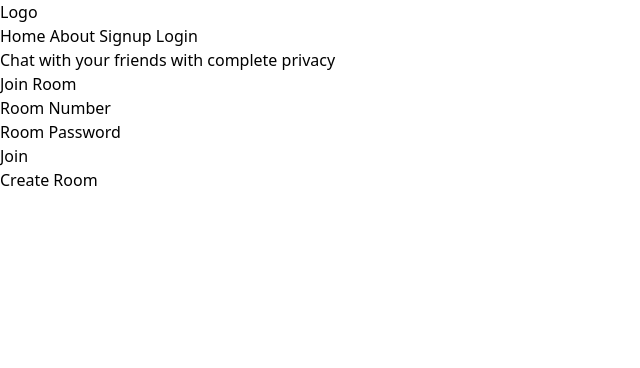
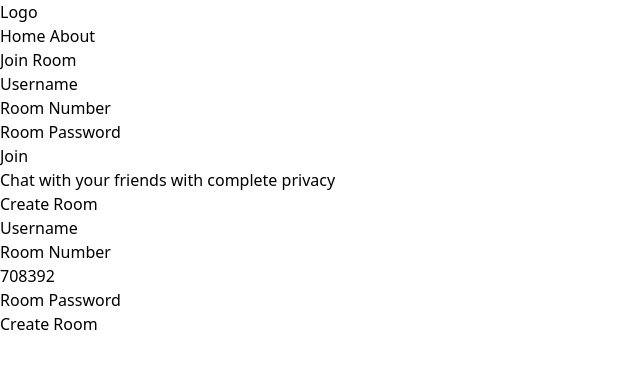
Before and after one commit to yash-73/Decentralized-Chat-App, a React (Vite) app in the folder client/: page / in a window 1280 px wide. Shown: the top 368 px of the page, without its empty margins (0-640 px from the left). Built offline with nearby package versions, Linux system fonts and the light colour scheme; no server answers.

Commit message:
No auth updates

```diff
--- /dev/null
+++ b/client/src/components/CreateRoom.jsx
@@ -0,0 +1,87 @@
+import {useState} from 'react'
+import PropTypes from 'prop-types'
+function CreateRoom({className, handleRoomCreate}) {
+
+    const [username, setUsername] = useState("")
+    const [roomPassword, setRoomPassword] = useState("");
+    const [roomNum, setRoomNum]  = useState( Math.floor(100000 + Math.random() * 900000).toString());
+    const [error, setError] = useState("")
+
+
+    const handleSubmit = (e)=>{
+        e.preventDefault();
+        if(username.length == 0){
+            setError("Username cannot be empty");
+            return;
+        }
+
+        if(roomPassword.length < 6){
+            setError("Password must contain atleast 6 characters");
+            return;
+        }
+
+        handleRoomCreate(username, roomNum, roomPassword);
+
+        console.log({
+            username,
+            roomNum, roomPassword
+        });
+    }
+
+    return (
+
+                <form
+                className={`flex flex-col backdrop-blur-lg  items-center py-2 px-4 ${className} z-10 rounded-2xl border-[1px] border-gray-500 shadow-lg`}
+                action="submit"
+                onSubmit={handleSubmit}
+                >
+
+                    <div className='my-4 text-[18px] font-bold text-gray-300'>Create Room</div>
+
+
+                    <div className='flex flex-col my-2 text-gray-300'>
+                    <label className='text-[14px] font-semibold' htmlFor="username">Username</label>
+                    <input type="text"
+                    className='bg-transparent border-[1px] focus:border-white text-gray-300  pl-2 py-1 border-gray-800 outline-none'
+                        required
+                      id='username'
+                      autoComplete="off"
+                      value={username}
+                      onChange={(e)=>{setUsername(e.target.value)}}/>
+                    </div>
+                    <div className='flex flex-col my-2 w-full text-gray-300'>
+                    <label className='text-[14px] font-semibold' htmlFor="roomNumber">Room Number</label>
+                    <div
+                    className='bg-transparent border-[1px] focus:border-white text-gray-300  pl-2 py-1 border-gray-800 outline-none cursor-text'
+                      id='roomNumber'
+
+
+                      > {roomNum}</div>
+                    </div>
+
+                    <div className='flex flex-col my-2 text-gray-300'>
+                    <label className='text-14px font-semibold' htmlFor="roomPassword">Room Password</label>
+                    <input type="password"
+                    className='bg-transparent border-[1px] focus:border-white   pl-2 py-1 border-gray-600 outline-none'
+                      id='roomPassword'
+                    autoComplete="off"
+                        required
+
+                      value={roomPassword}
+                      onChange={(e)=>{setRoomPassword(e.target.value)}}/>
+                    </div>
+
+                    <button  className='my-4 py-1 w-full hover:bg-gray-300 shadow-md text-white hover:text-black font-semibold bg-gray-800  transition-all delay-100 px-4  border-gray-800 rounded-lg'>
+                        Create Room
+                    </button>
+
+                </form>
+
+    )
+}
+
+CreateRoom.propTypes = {
+    className : PropTypes.string
+}
+
+export default CreateRoom
--- a/client/src/components/JoinRoom.jsx
+++ b/client/src/components/JoinRoom.jsx
@@ -1,18 +1,30 @@
 import {useState} from 'react'
 import PropTypes from 'prop-types'
-function JoinRoom({className}) {
+function JoinRoom({className, handleJoinRoom}) {
 
+    const [username, setUsername] = useState("")
     const [roomNum, setRoomNum] = useState("");
     const [roomPassword, setRoomPassword] = useState("");
+    const [error, setError] = useState("")
 
     const handleSubmit = (e)=>{
-        e.preventDefault();
-        if(roomNum.length == 0 || roomPassword.length == 0) {
-            console.log("Empty")
-        return;}
-        console.log({
-            roomNum, roomPassword
-        });
+      e.preventDefault();
+      if(username.length == 0){
+          setError("Username cannot be empty");
+          return;
+      }
+
+      if(roomPassword.length < 6){
+          setError("Password must contain atleast 6 characters");
+          return;
+      }
+
+      handleJoinRoom(username, roomNum, roomPassword);
+
+      console.log({
+          username,
+          roomNum, roomPassword
+      });
     }
 
     return (
@@ -25,21 +37,31 @@ function JoinRoom({className}) {
 
                     <div className='my-4 text-[18px] font-bold text-gray-300'>Join Room</div>
 
+
                     <div className='flex flex-col my-2 text-gray-300'>
-                    <label className='text-[14px] font-semibold' htmlFor="roomNumber">Room Number</label>
+                    <label className='text-[14px] font-semibold' htmlFor="JoinUsername">Username</label>
                     <input type="text"
                     className='bg-transparent border-[1px] focus:border-white text-gray-300  pl-2 py-1 border-gray-800 outline-none'
-                      id='roomNumber'
+                      id='joinUsername'
+                      autoComplete="off"
+                      value={username}
+                      onChange={(e)=>{setUsername(e.target.value)}}/>
+                    </div>
+                    <div className='flex flex-col my-2 text-gray-300'>
+                    <label className='text-[14px] font-semibold' htmlFor="joinRoomNumber">Room Number</label>
+                    <input type="text"
+                    className='bg-transparent border-[1px] focus:border-white text-gray-300  pl-2 py-1 border-gray-800 outline-none'
+                      id='joinRoomNumber'
                       autoComplete="off"
                       value={roomNum}
                       onChange={(e)=>{setRoomNum(e.target.value)}}/>
                     </div>
 
                     <div className='flex flex-col my-2 text-gray-300'>
-                    <label className='text-14px font-semibold' htmlFor="roomPassword">Room Password</label>
+                    <label className='text-14px font-semibold' htmlFor="joinRoomPassword">Room Password</label>
                     <input type="text"
                     className='bg-transparent border-[1px] focus:border-white   pl-2 py-1 border-gray-600 outline-none'
-                      id='roomPassword'
+                      id='joinRoomPassword'
                     autoComplete="off"
 
                       value={roomPassword}
--- a/client/src/components/NavBar.jsx
+++ b/client/src/components/NavBar.jsx
@@ -1,47 +1,31 @@
 import {} from 'react'
 import { Link } from 'react-router-dom'
 import PropTypes from 'prop-types'
-import { useSelector } from 'react-redux'
 
 function NavBar({className}) {
 
-    const status = useSelector((state)=>state.auth.status);
 
     const navElements = [
         {
             name: 'Home',
             to: '/',
-            authStatus: true
         },
         {
             name: 'About',
             to: '/about',
-            authStatus: true,
         },
-        {
-            name: 'Signup',
-            to: '/signup',
-            authStatus: !status,
-        },
-        {
-            name: 'Login',
-            to: '/login',
-            authStatus: !status,
-        },{
-            name: 'Logout',
-            to: '/logout',
-            authStatus: status
-        }
+
+
 
     ]
 
     return (
             // {hover:shadow-[0px_0px_4px_2px_rgba(255,255,255)]}
-            <nav className={` ${className} flex flex-row bg-black  text-white justify-center items-center px-8  border-b-2 border-gray-300`}>
-                <div className='absolute left-0 ml-[5%] '>Logo</div>
-                <ul className='flex flex-row font-semibold justify-evenly w-[45%]' >
+            <nav className={` ${className} flex flex-row bg-black  text-white justify-between items-center px-8  border-b-2 border-gray-300`}>
+                <div className=' '>Logo</div>
+                <ul className='flex flex-row font-semibold justify-between w-[20%]' >
                    {navElements.map(item =>
-                   item.authStatus ? (<Link className=' px-4 py-1 rounded-xl  hover:bg-white hover:text-black transition-all delay-75  ' key={item.name} to={item.to}> {item.name}</Link>) : null
+                   (<Link className=' px-4 py-1 rounded-xl  hover:bg-white hover:text-black transition-all delay-75  ' key={item.name} to={item.to}> {item.name}</Link>)
 
                    )}
                 </ul>
--- a/client/src/main.jsx
+++ b/client/src/main.jsx
@@ -36,7 +36,7 @@ const router = createBrowserRouter([
         {
             path: "/Room/*",
             element: (
-                    <AuthLayout authentication={true}>
+                    <AuthLayout authentication={false}>
                       <Room />
                     </AuthLayout>
             ),
--- a/client/src/pages/Home.jsx
+++ b/client/src/pages/Home.jsx
@@ -1,26 +1,27 @@
 import { useContext, useState, useEffect, useCallback } from "react";
 import { useNavigate } from "react-router-dom";
 import { SocketContext } from "../provider/Socket";
-import NavBar from "../components/NavBar";
-import Login from "../components/Login";
 import JoinRoom from "../components/JoinRoom";
-import axios from "axios";
+import CreateRoom from "../components/CreateRoom";
 
 function Home() {
 
 
+
+    const [error, setError] = useState("")
     const navigate = useNavigate();
     const socket = useContext(SocketContext);
 
-    const [email,setEmail] = useState('');
-    const [roomId, setRoomId] = useState('');
 
 
-
-    const handleJoinRoom = ()=>{
-        console.log("Sending join room request now from", email, "to room", roomId)
-        socket.emit('join-req', {from: email,  room: roomId})
+    const handleRoomCreate =async (username, roomNum, roomPassword)=>{
+        socket.emit('create-room', {roomNum, roomPassword});
+        handleJoinRoom(username, roomNum, roomPassword)
     }
+    const handleJoinRoom = useCallback((username, roomNum , roomPassword)=>{
+        console.log("Sending join room request now from", username, "to room", roomNum)
+        socket.emit('join-req', {from: username,  room: roomNum , roomPass: roomPassword})
+    },[socket])
 
     const handleJoiningRoom = useCallback(({room})=>{
             console.log("Joining room", room);
@@ -29,30 +30,45 @@ function Home() {
 
 
     useEffect(() => {
+        socket.on('room-created' , ()=>{console.log("Room created ")})
+        socket.on('wrong-password', ()=>{setError('Wrong password')})
+        socket.on('no-room-found', ()=>{setError("No Room found")})
         socket.on('connect', () => console.log('Socket connected:', socket.id));
         socket.on('disconnect', () => console.log('Socket disconnected'));
         socket.on('joining-room', handleJoiningRoom);
 
+
         return () => {
+            socket.off('room-created')
             socket.off('connect');
             socket.off('disconnect');
             socket.off('joining-room')
+            socket.off('wrong-password');
+            socket.off('no-room-found')
         };
-    }, [socket, handleJoiningRoom]);
+    }, [socket, handleJoiningRoom, handleJoinRoom]);
 
 
     return (
         <div className="flex flex-col  justify-center items-center">
-            <div className={`flex flex-col justify-evenly items-center w-full h-[100vh] bg-black`}>
-                <div className="flex flex-row justify-evenly items-center w-full  ">
-                <div className=" text-[70px] max-w-[50%] break-words font-bold text-gray-300  text-left px-[5%]">
+            <div className={`flex flex-col justify-center items-center w-full h-[100vh] bg-black`}>
+                <div className="flex md:flex-row max-md:flex-col justify-evenly items-center w-full  ">
+
+                 <JoinRoom handleJoinRoom={handleJoinRoom}/>
+
+                 <div className=" md:text-[70px] max-md:text-[35px] md:max-w-[50%] max-md:w-full break-words font-bold text-gray-300  text-center px-[5%]">
                     Chat with your friends with complete privacy
                 </div>
-                <div className="flex flex-col h-full max-w-[50%] items-center justify-center px-[5%] ">
-                    <JoinRoom/>
-                </div>
+
+                <CreateRoom handleRoomCreate={handleRoomCreate}/>
+
             </div>
-            <button className="text-white my-4 px-4 py-2 w-[20%] outline-none  bg-gray-900 hover:bg-gray-100 shadow-lg delay-75 transition-all hover:text-gray-900 rounded-lg font-semibold ">Create Room</button></div>
+
+           </div>
+
+           {error && <span className="text-red-500">{error}</span>}
+
+
         </div>
     )
 }
```
Also changed, not shown: client/src/pages/Room.jsx (+50 -48 lines), 1 other file (tests, documents, lock files or other folders).
